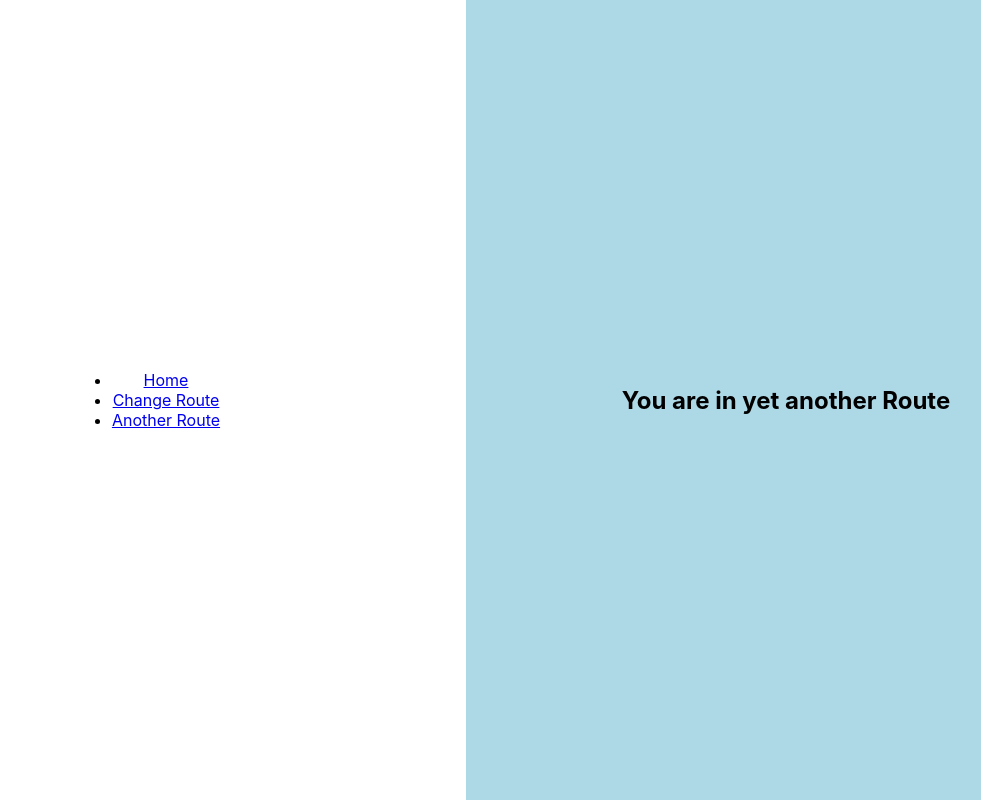
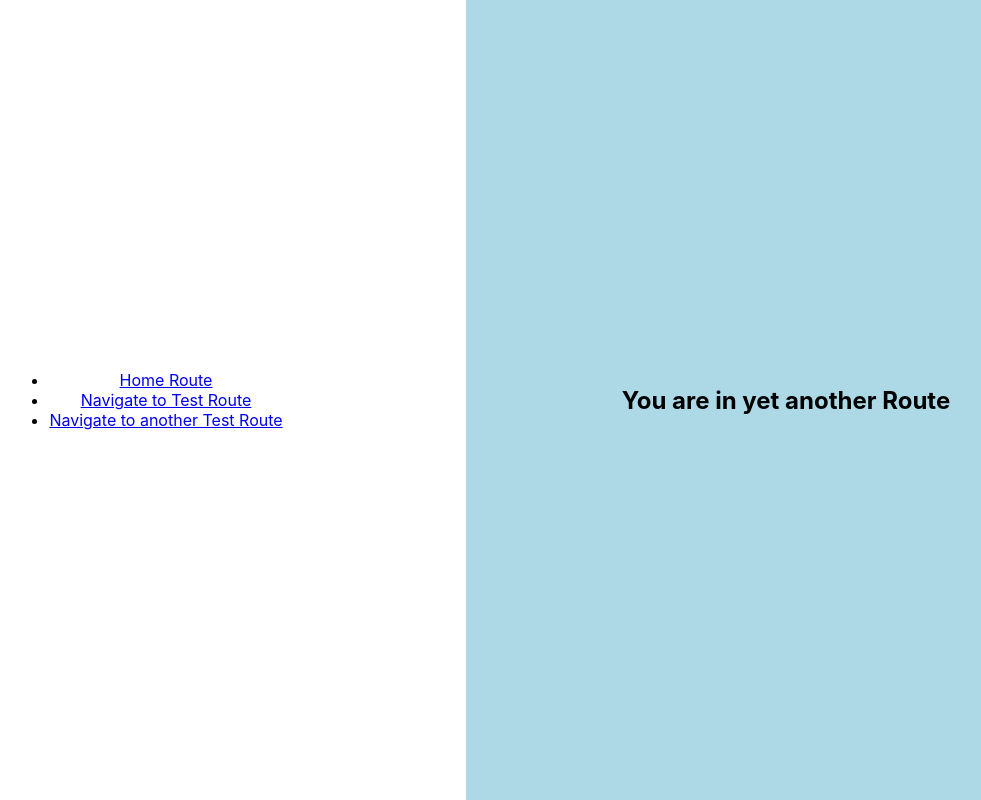
Before and after one commit to bernardorubin/persist-column, a React (Create React App) app: page /anotherTestRoute in a window 1280 px wide. Shown: the whole page, without its empty margins (174-1155 px from the left). Built offline with nearby package versions, Linux system fonts and the light colour scheme.

Commit message:
Rename Headers for clarity

```diff
--- a/src/AppRouter.js
+++ b/src/AppRouter.js
@@ -3,8 +3,8 @@ import { BrowserRouter as Router, Route } from 'react-router-dom'
 import Sidebar from './Sidebar'
 import styled from 'styled-components'
 
-function Index() {
-  return <h2>Index Route</h2>
+function Home() {
+  return <h2>Home Route</h2>
 }
 
 function TestRoute() {
@@ -36,7 +36,7 @@ function AppRouter() {
       <Container>
         <Sidebar />
         <RouteContainer>
-          <Route path="/" exact component={Index} />
+          <Route path="/" exact component={Home} />
           <Route path="/testRoute" component={TestRoute} />
           <Route path="/anotherTestRoute" component={AnotherTestRoute} />
         </RouteContainer>
--- a/src/Sidebar.js
+++ b/src/Sidebar.js
@@ -22,13 +22,13 @@ class Sidebar extends React.Component {
       <Navbar>
         <ul>
           <li>
-            <Link to="/">Home</Link>
+            <Link to="/">Home Route</Link>
           </li>
           <li>
-            <Link to="/testRoute">Change Route</Link>
+            <Link to="/testRoute">Navigate to Test Route</Link>
           </li>
           <li>
-            <Link to="/anotherTestRoute">Another Route</Link>
+            <Link to="/anotherTestRoute">Navigate to another Test Route</Link>
           </li>
         </ul>
       </Navbar>
```
